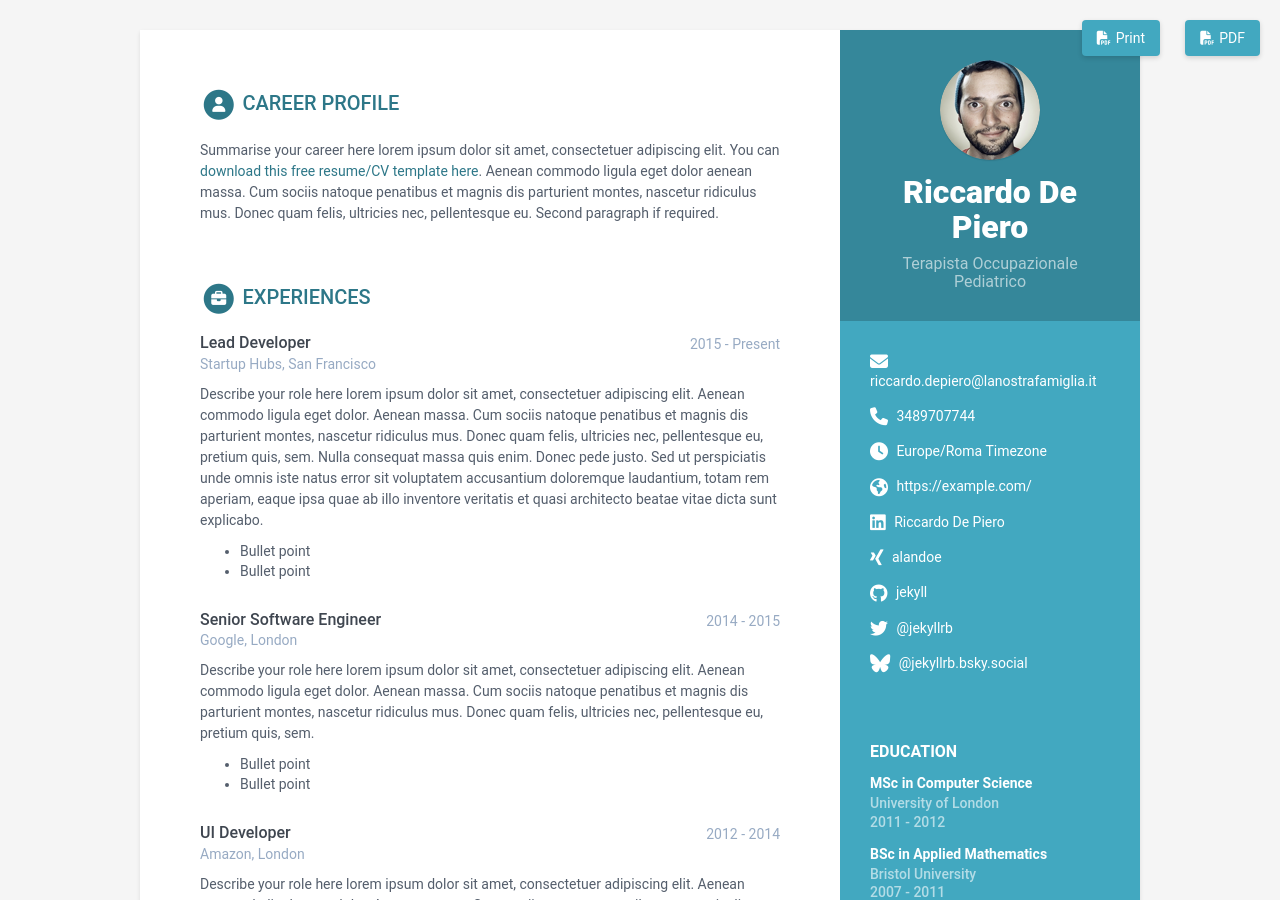
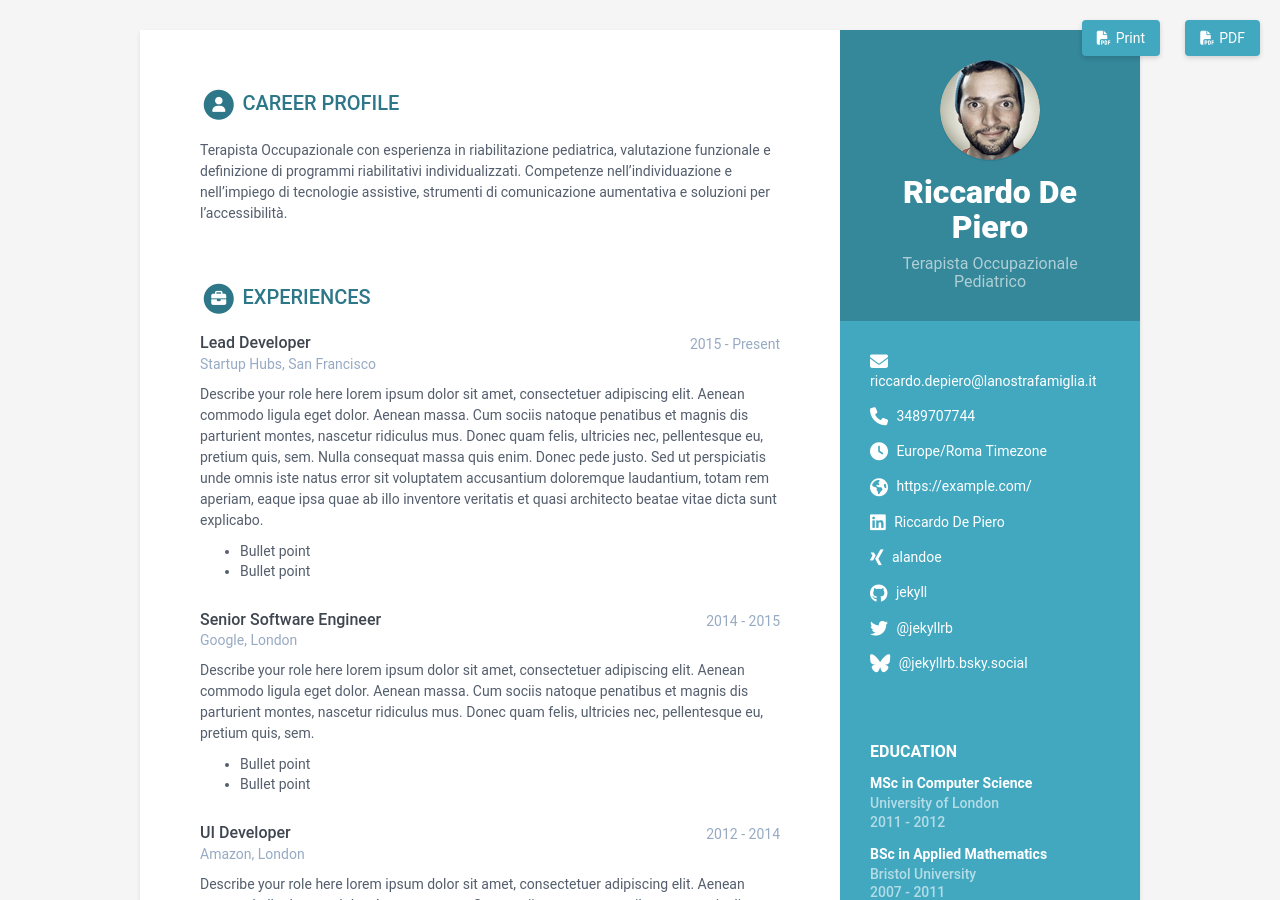
Before and after one commit to riccardodepiero/riccardodepiero.github.io, a Jekyll site: the page built from index.html, in a window 1280 px wide and 900 px high. Built offline with Jekyll 4.4.1, drawn with Linux system fonts in a browser that asks for light colours.

Commit message:
Update data.yml

```diff
--- a/_data/data.yml
+++ b/_data/data.yml
@@ -64,12 +64,11 @@ sidebar:
 career-profile:
   title: Career Profile
   summary: |
-    Summarise your career here lorem ipsum dolor sit amet, consectetuer
-    adipiscing elit. You can [download this free resume/CV template here]().
-    Aenean commodo ligula eget dolor aenean massa. Cum sociis natoque
-    penatibus et magnis dis parturient montes, nascetur ridiculus mus.
-    Donec quam felis, ultricies nec, pellentesque eu.
-    Second paragraph if required.
+    Terapista Occupazionale con esperienza in riabilitazione pediatrica,
+    valutazione funzionale e definizione di programmi riabilitativi
+    individualizzati. Competenze nell'individuazione e nell'impiego di
+    tecnologie assistive, strumenti di comunicazione aumentativa e
+    soluzioni per l'accessibilità.
 education:
   title: Education
   info:
```
